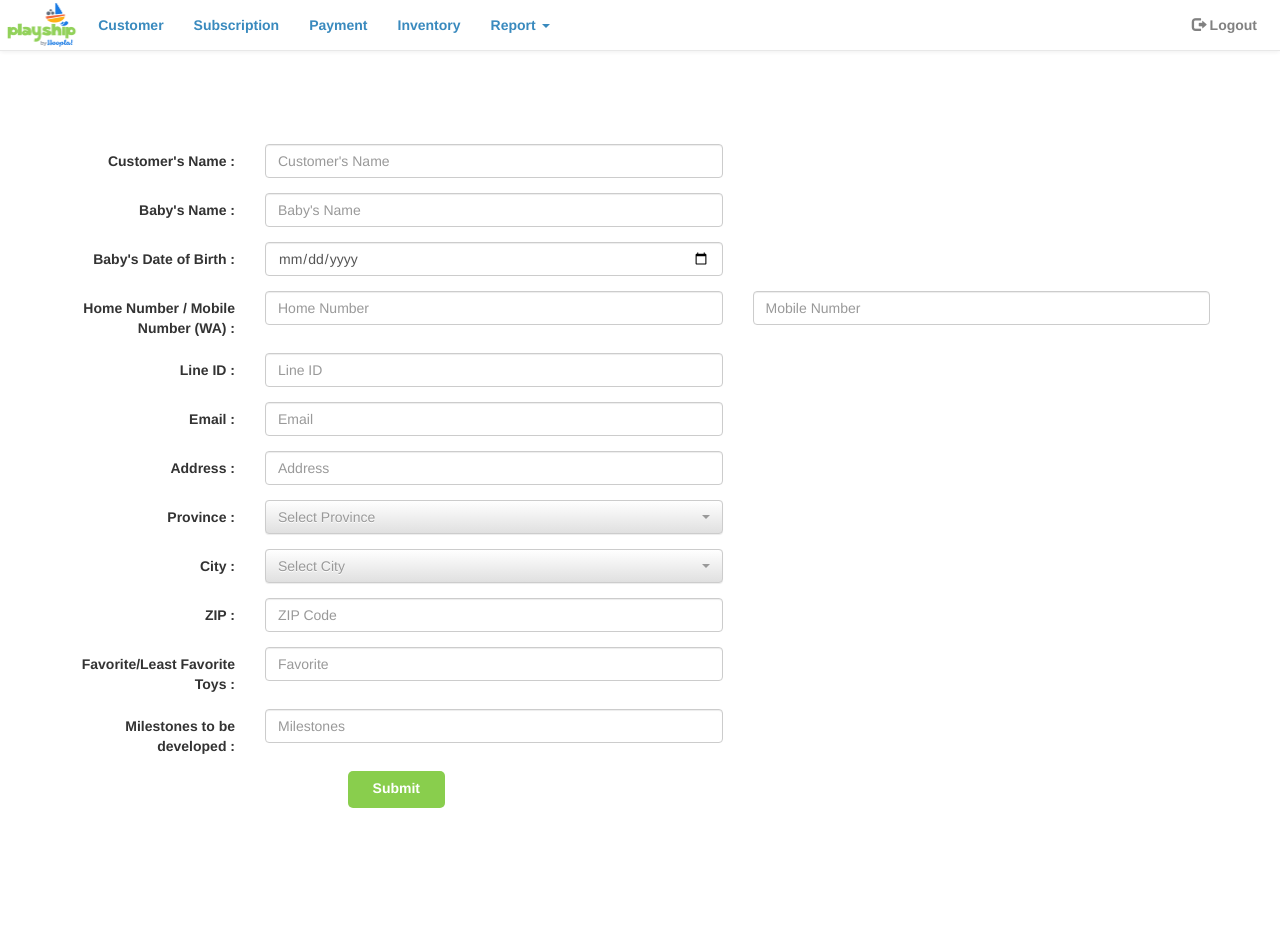
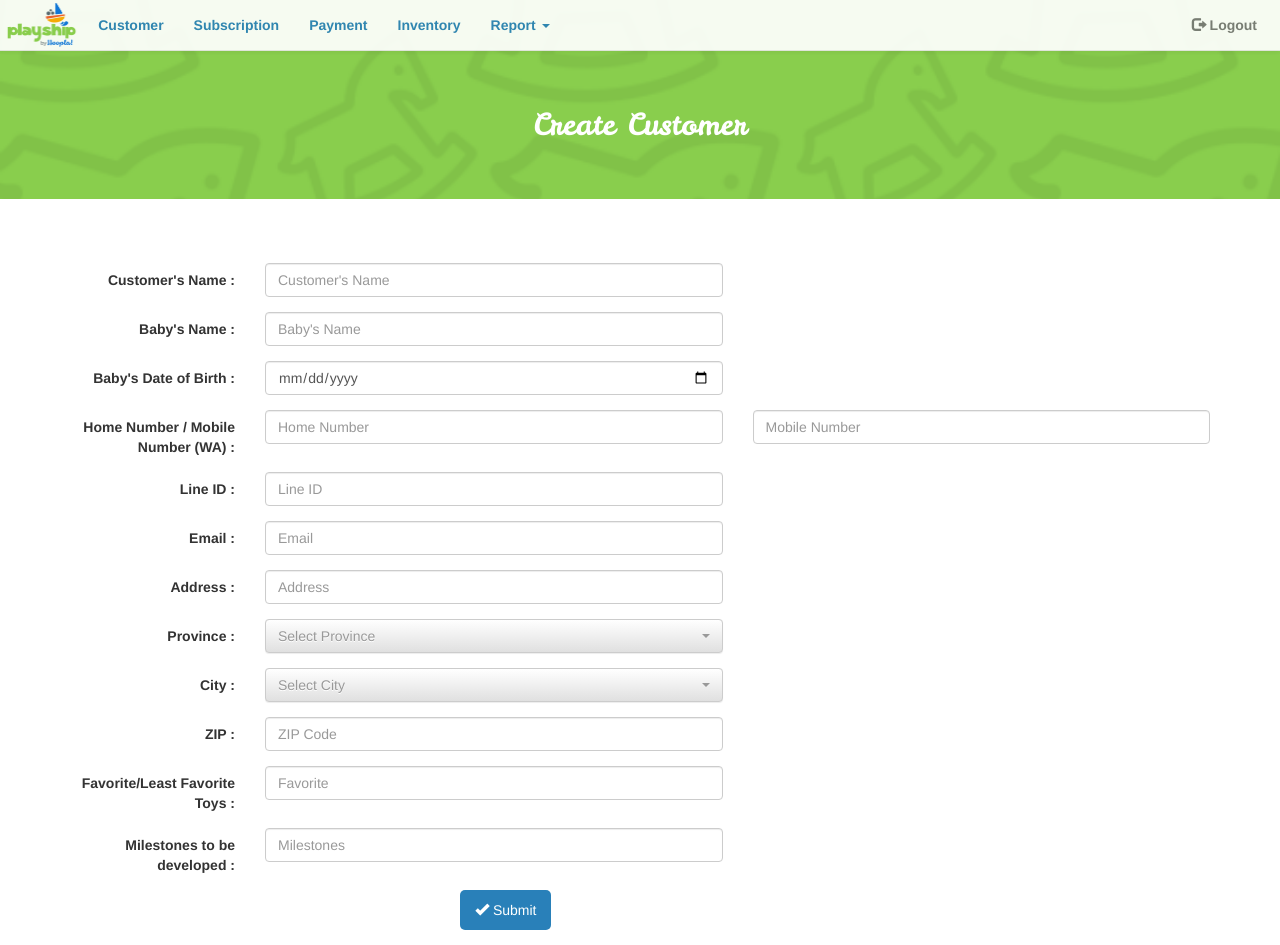
Before and after one commit to ipagastya/project-hoopla, a PHP site: page /customer.php in a window 1280 px wide. Before the commit the page ends 808 px from the top, so only its background shows below. Run offline with PHP 8.4, Linux system fonts and the light colour scheme; the visitor is signed in with stand-in values (Sample User, id 1); data that the repository does not hold is empty; some libraries are stand-ins or nearby versions.

Commit message:
modify create customer display

```diff
--- a/customer.php
+++ b/customer.php
@@ -1,6 +1,10 @@
 <?php
 	require('header.php');
 ?>
+<div class="jumbotron">
+	<br><br>
+	<center><h2 class="leckerli">Create Customer</h2></center>
+</div>
 <div class="container">
 		<form class="form-horizontal" method="post" action="./customer.php">
 			<div class="form-group">
@@ -146,10 +150,14 @@
 				<div class="col-sm-5"></div>
 			</div>
 			<div class="form-group">
-			<div class="col-sm-3"></div>
-			<button name="submit" class="greenbutton control-label col-sm-1" type="submit"><b class="submit-text">Submit</b></button>
-			<div class="col-sm-8"></div>
-		</div>
+				<div class="col-sm-4"></div>
+				<div class="col-sm-4">
+					<button name="submit" class="addbutton" type="submit"><span class="
+									glyphicon glyphicon-ok"></span> Submit</button>
+				</div>
+
+				<div class="col-sm-4"></div>
+			</div>
 		</form>
 	</div>
         <?php
```
